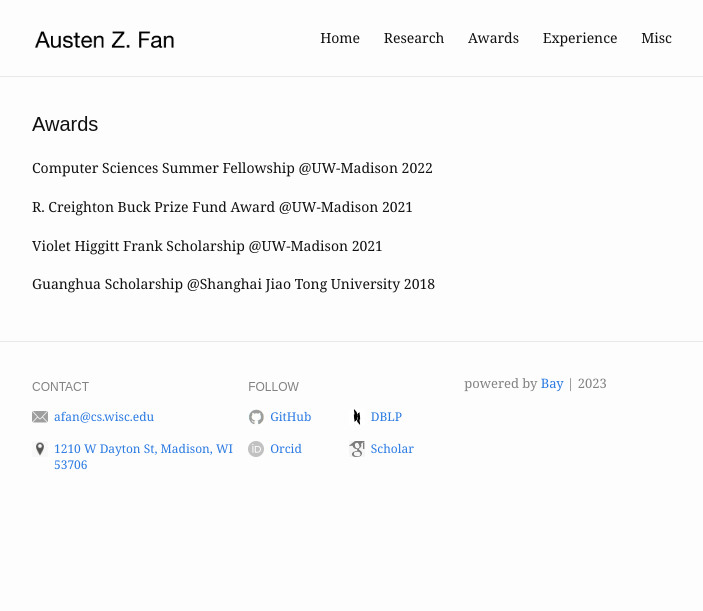
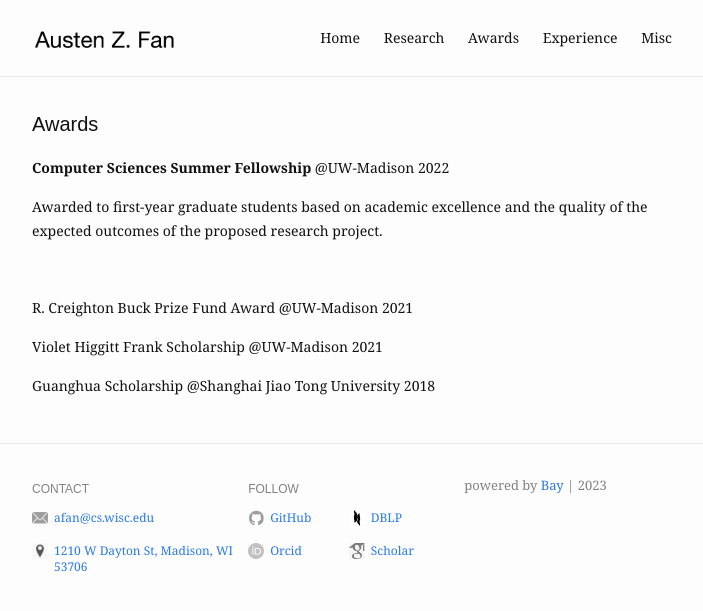
Before and after one commit to Austen-Z-Fan/Austen-Z-Fan.github.io, a Jekyll site: the page built from awards.md, in a window 1280 px wide. Shown: the top 611 px of the page, without its empty margins (288-991 px from the left). Built offline with Jekyll 4.4.1, drawn with Linux system fonts in a browser that asks for light colours.

Commit message:
Update awards.md

```diff
--- a/awards.md
+++ b/awards.md
@@ -4,7 +4,10 @@ title: Awards
 slug: /awards
 ---
 
-Computer Sciences Summer Fellowship @UW-Madison 2022
+**Computer Sciences Summer Fellowship** @UW-Madison 2022
+
+Awarded to first-year graduate students based on academic excellence and the quality of the expected outcomes of the proposed research project.
+
 <br />
 
 R. Creighton Buck Prize Fund Award @UW-Madison 2021
```
